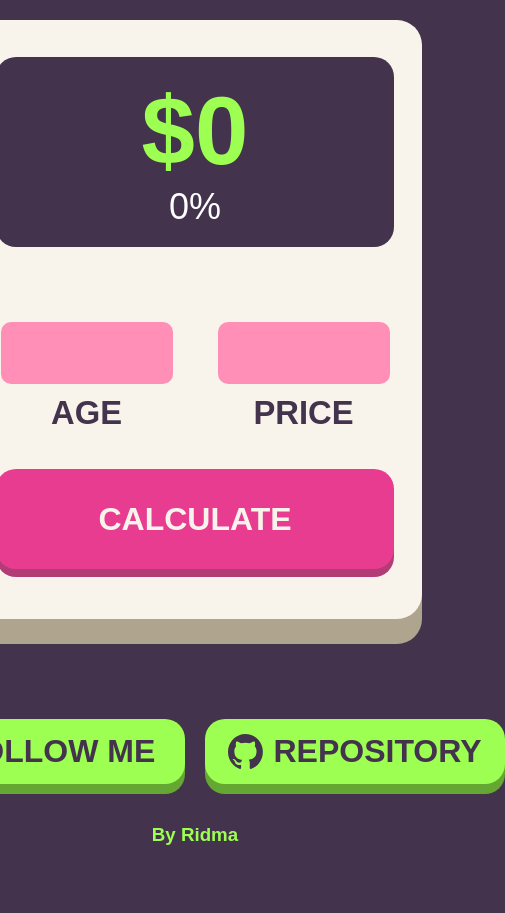
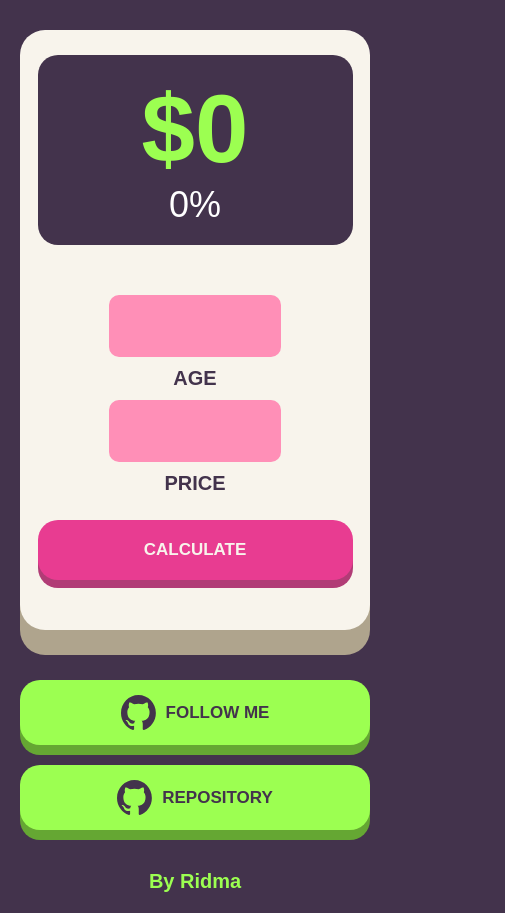
Before and after one commit to SkylimitzDevz/discount-calculator, a plain HTML site: page index.html in a window 390 px wide. Shown: the whole page, 505 px wide, since content can reach past the window. Before the commit the page ends 846 px from the top, so only its background shows below. Drawn offline with Linux system fonts and the light colour scheme.

Commit message:
responsive update - made the app responsive to mobile/smaller screens - fixed the "FREE" thicket error - Added a small easteregg for ages over 123

```diff
--- a/app.js
+++ b/app.js
@@ -24,6 +24,7 @@ function getDiscount(age){
     if(age >= 6 && age <= 17){return discounts.childDiscount}
     if(age >= 18 && age <= 26){return discounts.studentDiscount}
     if(age >= 27 && age <= 66){return 0}
+    if(age > 123){return "DEAD"}
     else{return discounts.seniorDiscount}
 }
 
@@ -40,6 +41,10 @@ function calculate(){
         outputEl.innerText = "FREE"
         discountEl.innerText = "100%"
     }
+    if(discount === "DEAD"){
+        outputEl.innerText = "DEAD"
+        discountEl.innerText = "TOO OLD BRO"
+    }
     else{
         let total = price - (price * (discount /100))
         outputEl.innerText = "$" + total
--- a/index.html
+++ b/index.html
@@ -8,7 +8,7 @@
   </head>
   <body>
     <!-- container -->
-    <div class="cal-container">
+
     <div class="container">
       <div class="display">
         <h1 id="output-el">$0</h1>
@@ -44,7 +44,6 @@
       </a>
     </div>
     <h3 id="name">By Ridma</h3>
-    </div>
   </body>
   <script src="app.js"></script>
 </html>
--- a/style.css
+++ b/style.css
@@ -41,6 +41,7 @@ a{
 body{
     background: var(--dark);
     display: flex;
+    flex-direction: column;
     min-height:100vh;
     justify-content: center;
     text-align: center;
@@ -177,6 +178,7 @@ input::placeholder{
     margin-top:100px;
     display: flex;
     gap:20px;
+    justify-content: center;
 }
 
 #name{
@@ -184,3 +186,54 @@ input::placeholder{
     font-family: "nunito",sans-serif;
     margin-top:40px;
 }
+
+@media (max-width: 700px){
+    .btn-container{
+        flex-direction: column;
+        width: 100%;
+        margin-top: 40px;
+
+    }
+    .git-btn{
+        width: 100%;
+        max-width: 454px;
+        margin: auto;
+    }
+    .input-container{
+        flex-direction: column;
+        justify-content: center;
+        align-items: center;
+        width: 100%;
+    }
+
+    .cal-btn{
+        width: 90%;
+        height:60px;
+    }
+
+    .container{
+        width: 100%;
+        max-width: 454px;
+        margin:10px;
+        height: 600px;
+    }
+    body{
+        justify-content: center;
+        align-items: center;
+        margin:20px;
+    }
+    .display{
+        width: 90%;
+    }
+
+    button{
+        font-size: 17px !important;
+    }
+    h3{
+        font-size: 20px;
+    }
+    .input-container{
+        gap:10px
+    }
+
+}
```
Lines whose indentation alone changed are shown as unchanged.
